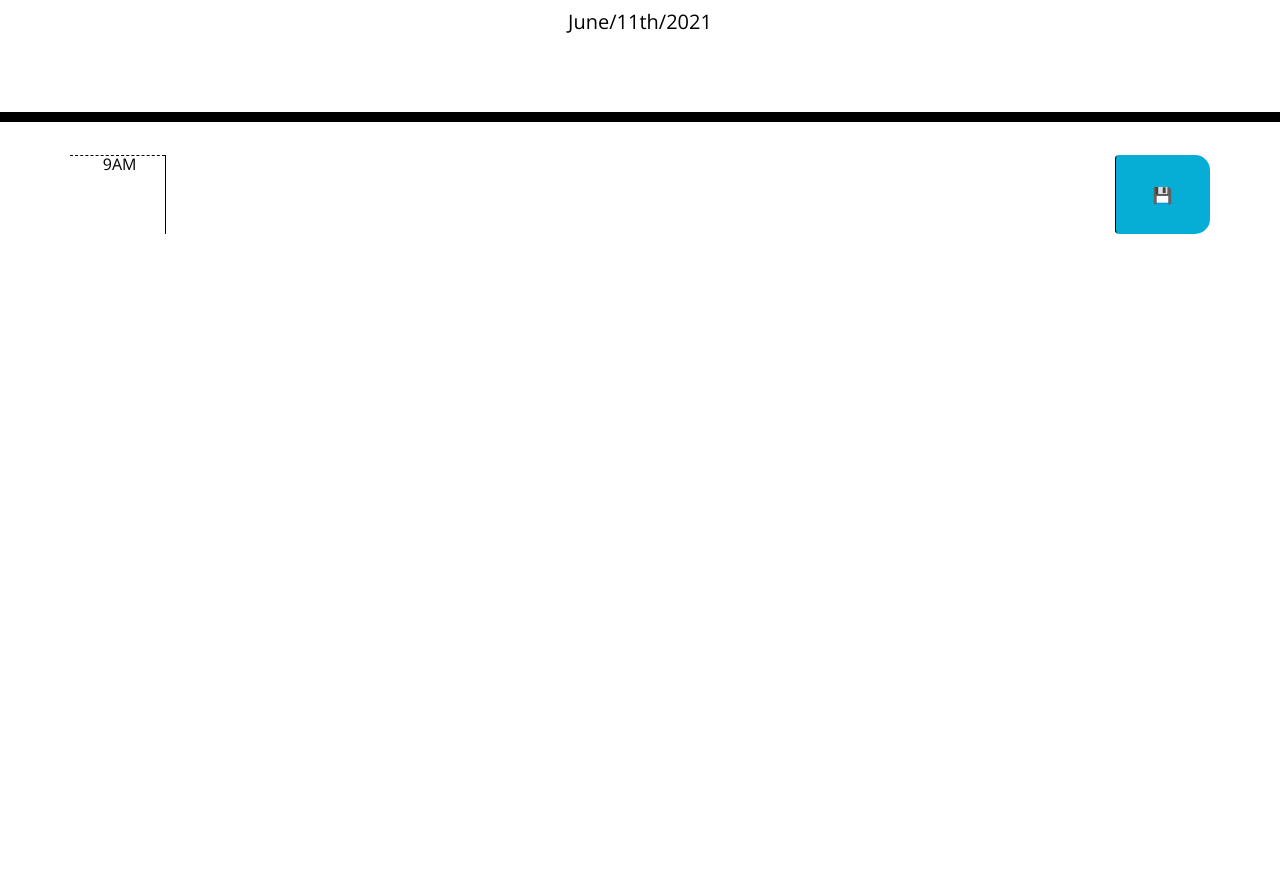
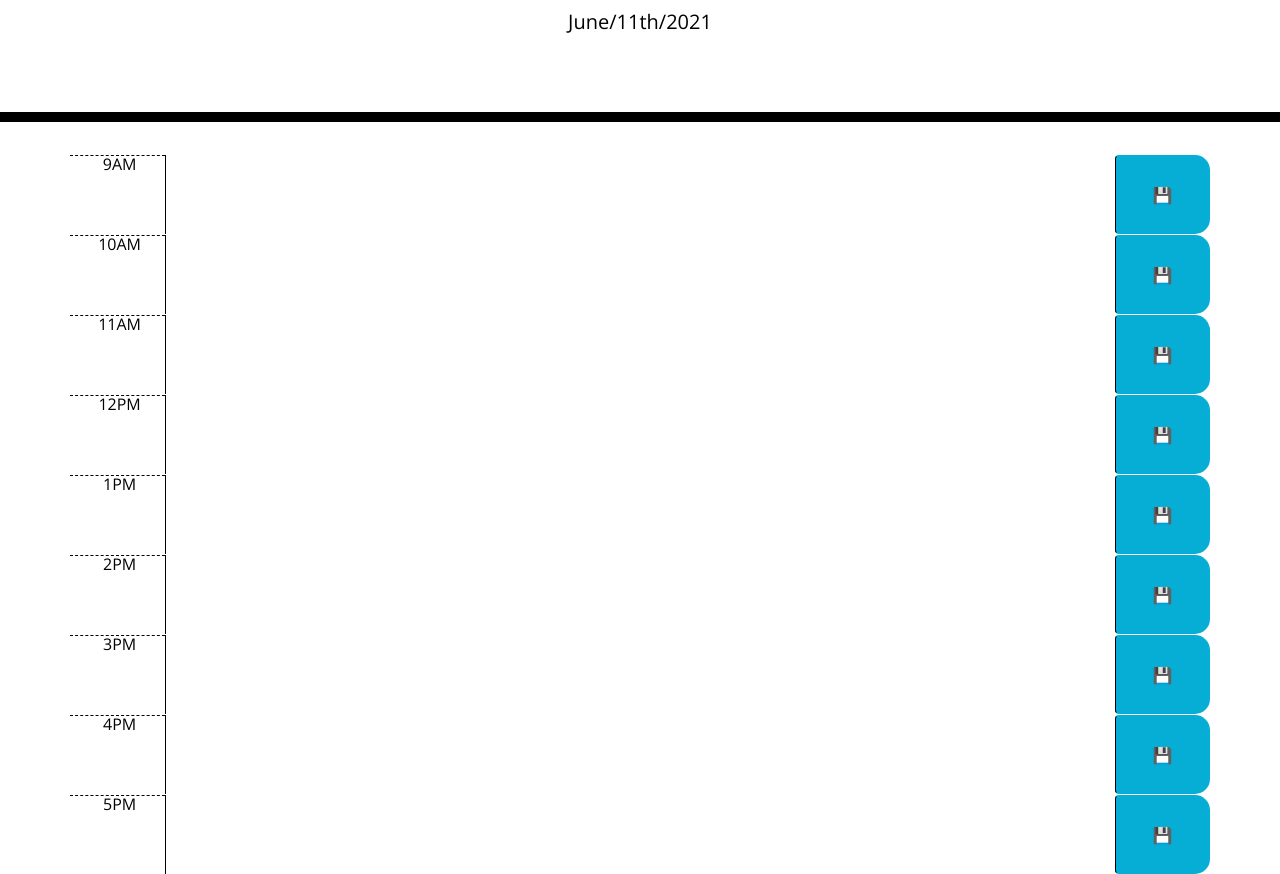
Before and after one commit to Chase-Rivera/work-day-planner, a plain HTML site: page index.html in a window 1280 px wide. Shown: the part 182-1056 px from the top of the page. Before the commit the page ends 800 px from the top, so only its background shows below. Drawn offline with nearby package versions, Linux system fonts and the light colour scheme.

Commit message:
copy and pasted original div for each hour of the work day changing the displayed time, id hour, and data hour

```diff
--- a/index.html
+++ b/index.html
@@ -36,6 +36,56 @@
         <button class="btn saveBtn col-md-1">💾</button>
       </div>
 
+      <div id="hour-10" data-hour="10" class="row time-block ">
+        <div class="col-md-1 hour"> 10AM</div>
+        <textarea class="col-md-10 description"></textarea>
+        <button class="btn saveBtn col-md-1">💾</button>
+      </div>
+
+      <div id="hour-11" data-hour="11" class="row time-block ">
+        <div class="col-md-1 hour"> 11AM</div>
+        <textarea class="col-md-10 description"></textarea>
+        <button class="btn saveBtn col-md-1">💾</button>
+      </div>
+
+      <div id="hour-12" data-hour="12" class="row time-block ">
+        <div class="col-md-1 hour"> 12PM</div>
+        <textarea class="col-md-10 description"></textarea>
+        <button class="btn saveBtn col-md-1">💾</button>
+      </div>
+
+      <div id="hour-13" data-hour="13" class="row time-block ">
+        <div class="col-md-1 hour"> 1PM</div>
+        <textarea class="col-md-10 description"></textarea>
+        <button class="btn saveBtn col-md-1">💾</button>
+      </div>
+
+      <div id="hour-14" data-hour="14" class="row time-block ">
+        <div class="col-md-1 hour"> 2PM</div>
+        <textarea class="col-md-10 description"></textarea>
+        <button class="btn saveBtn col-md-1">💾</button>
+      </div>
+
+      <div id="hour-15" data-hour="15" class="row time-block ">
+        <div class="col-md-1 hour"> 3PM</div>
+        <textarea class="col-md-10 description"></textarea>
+        <button class="btn saveBtn col-md-1">💾</button>
+      </div>
+
+      <div id="hour-16" data-hour="16" class="row time-block ">
+        <div class="col-md-1 hour"> 4PM</div>
+        <textarea class="col-md-10 description"></textarea>
+        <button class="btn saveBtn col-md-1">💾</button>
+      </div>
+
+      <div id="hour-17" data-hour="17" class="row time-block ">
+        <div class="col-md-1 hour"> 5PM</div>
+        <textarea class="col-md-10 description"></textarea>
+        <button class="btn saveBtn col-md-1">💾</button>
+      </div>
+
+
+
 
       <!-- Timeblocks go here -->
     </div>
```
